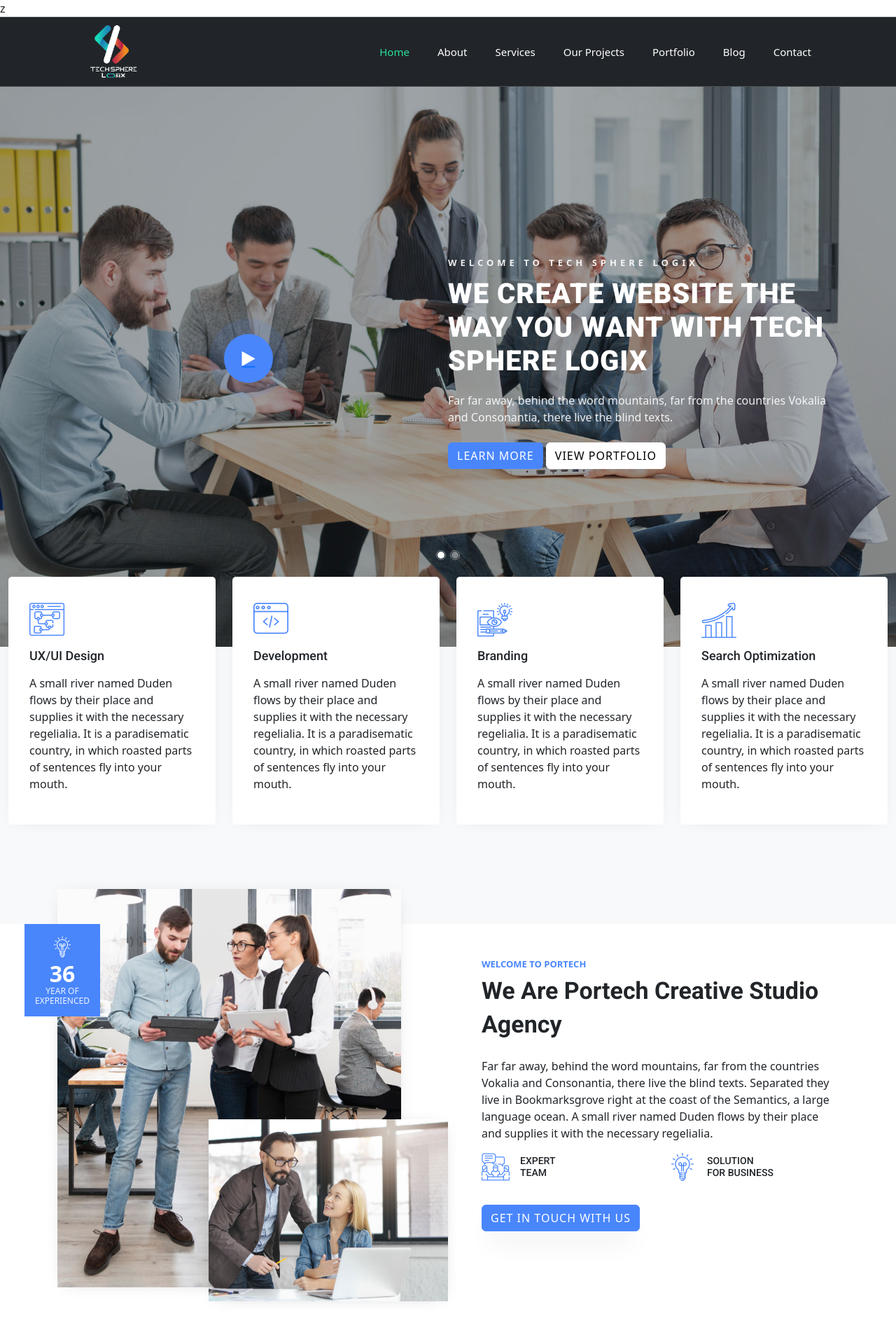
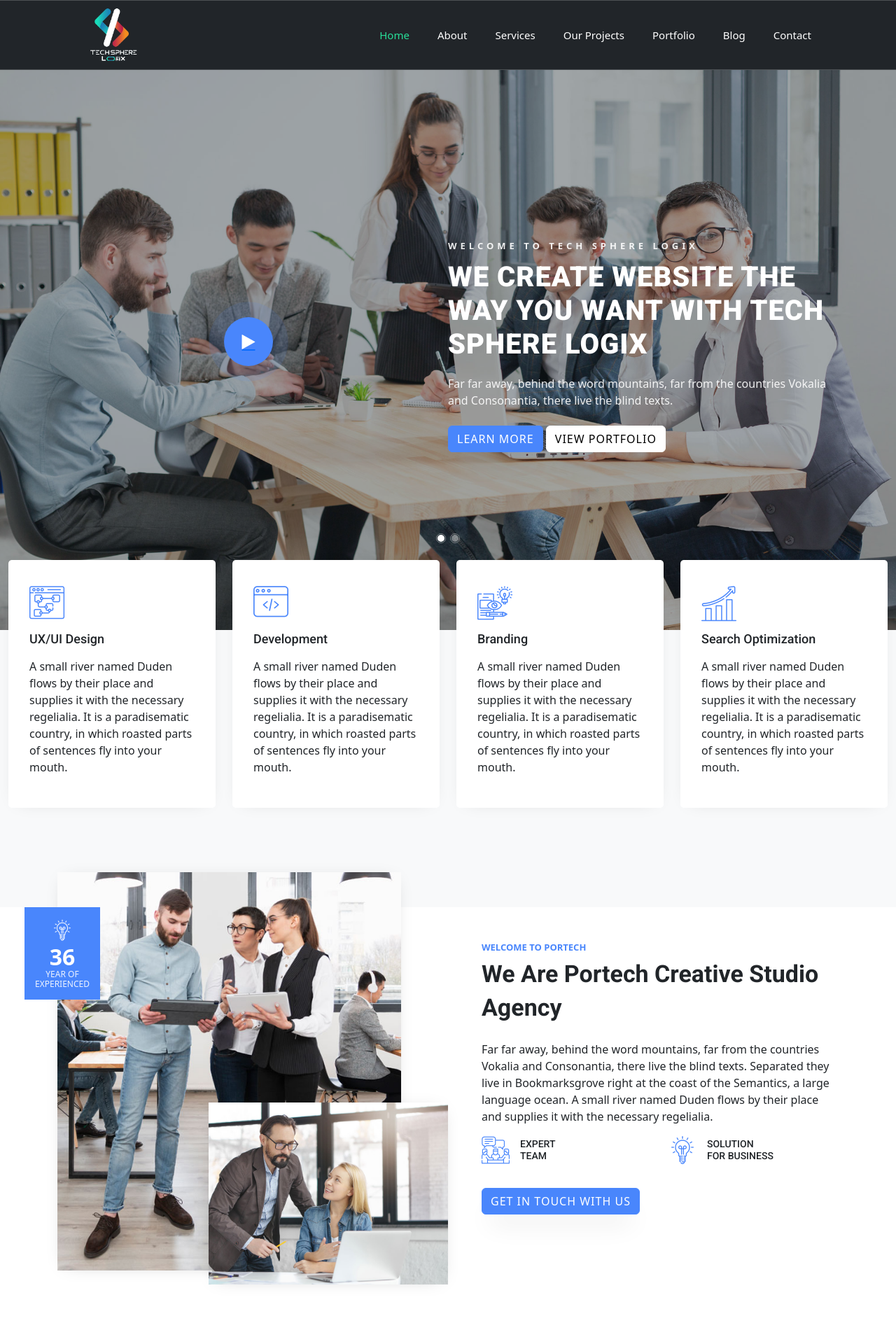
Before and after one commit to Ahmadqasim45/Tech-Sphere-Logix, a PHP site: page / in a window 1280 px wide. Shown: the top 1920 px of the page at 70% size. Run offline with PHP 8.4, Linux system fonts and the light colour scheme; some libraries are stand-ins or nearby versions; some web fonts are replaced.

Commit message:
neglact z

```diff
--- a/about.html
+++ b/about.html
@@ -18,7 +18,7 @@
 	<link rel="stylesheet" href="css/magnific-popup.css">
 	<link rel="stylesheet" href="css/flaticon.css">
 	<link rel="stylesheet" href="css/style.css">
-	<link  rel="icon" href="images/TSL Png.png" type="image/x-icon">z
+	<link  rel="icon" href="images/TSL Png.png" type="image/x-icon">
 	<link rel="stylesheet" href="https://cdnjs.cloudflare.com/ajax/libs/font-awesome/6.5.2/css/all.min.css"
 		integrity="sha512-SnH5WK+bZxgPHs44uWIX+LLJAJ9/2PkPKZ5QiAj6Ta86w+fsb2TkcmfRyVX3pBnMFcV7oQPJkl9QevSCWr3W6A=="
 		crossorigin="anonymous" referrerpolicy="no-referrer" />
@@ -79,7 +79,6 @@
 
 	<li class="nav-item"><a href="blog.html" class="nav-link">Blog</a></li>
 	<li class="nav-item"><a href="contact.php" class="nav-link">Contact</a></li>
-
 
 </ul>
 </div>
--- a/contact.php
+++ b/contact.php
@@ -376,7 +376,7 @@ if (isset($_POST['submit'])) {
         // Server settings
         $mail->SMTPDebug = SMTP::DEBUG_OFF;                   // Disable verbose debug output on live server
         $mail->isSMTP();                                      // Send using SMTP
-        $mail->Host = 'https://ahmadqasim45.github.io/Tech-Sphere-Logix/';                       // Set the SMTP server to send through
+        $mail->Host = 'smtp.gmail.com';                       // Set the SMTP server to send through
         $mail->SMTPAuth = true;                               // Enable SMTP authentication
         $mail->Username = 'ahmedqasim45ah@gmail.com';             // SMTP username
         $mail->Password = 'ssashzcqhsjsivsi';                // SMTP password
--- a/index.html
+++ b/index.html
@@ -21,7 +21,7 @@
 	<link rel="stylesheet" href="css/magnific-popup.css">
 	<link rel="stylesheet" href="css/flaticon.css">
 	<link rel="stylesheet" href="css/style.css">
-	<link  rel="icon" href="images/TSL Png.png" type="image/x-icon">z
+	<link  rel="icon" href="images/TSL Png.png" type="image/x-icon">
 	<link rel="stylesheet" href="https://cdnjs.cloudflare.com/ajax/libs/font-awesome/6.5.2/css/all.min.css"
 		integrity="sha512-SnH5WK+bZxgPHs44uWIX+LLJAJ9/2PkPKZ5QiAj6Ta86w+fsb2TkcmfRyVX3pBnMFcV7oQPJkl9QevSCWr3W6A=="
 		crossorigin="anonymous" referrerpolicy="no-referrer" />
--- a/portfolio-single.html
+++ b/portfolio-single.html
@@ -18,7 +18,7 @@
 	<link rel="stylesheet" href="css/magnific-popup.css">
 	<link rel="stylesheet" href="css/flaticon.css">
 	<link rel="stylesheet" href="css/style.css">
-	<link  rel="icon" href="images/TSL Png.png" type="image/x-icon">z
+	<link  rel="icon" href="images/TSL Png.png" type="image/x-icon">
 	<link rel="stylesheet" href="https://cdnjs.cloudflare.com/ajax/libs/font-awesome/6.5.2/css/all.min.css"
 		integrity="sha512-SnH5WK+bZxgPHs44uWIX+LLJAJ9/2PkPKZ5QiAj6Ta86w+fsb2TkcmfRyVX3pBnMFcV7oQPJkl9QevSCWr3W6A=="
 		crossorigin="anonymous" referrerpolicy="no-referrer" />
--- a/portfolio.html
+++ b/portfolio.html
@@ -21,7 +21,7 @@
 	<link rel="stylesheet" href="css/magnific-popup.css">
 	<link rel="stylesheet" href="css/flaticon.css">
 	<link rel="stylesheet" href="css/style.css">
-	<link  rel="icon" href="images/TSL Png.png" type="image/x-icon">z
+	<link  rel="icon" href="images/TSL Png.png" type="image/x-icon">
 	<link rel="stylesheet" href="https://cdnjs.cloudflare.com/ajax/libs/font-awesome/6.5.2/css/all.min.css"
 		integrity="sha512-SnH5WK+bZxgPHs44uWIX+LLJAJ9/2PkPKZ5QiAj6Ta86w+fsb2TkcmfRyVX3pBnMFcV7oQPJkl9QevSCWr3W6A=="
 		crossorigin="anonymous" referrerpolicy="no-referrer" />
--- a/projects.html
+++ b/projects.html
@@ -22,7 +22,7 @@
 	<link rel="stylesheet" href="css/magnific-popup.css">
 	<link rel="stylesheet" href="css/flaticon.css">
 	<link rel="stylesheet" href="css/style.css">
-	<link  rel="icon" href="images/TSL Png.png" type="image/x-icon">z
+	<link  rel="icon" href="images/TSL Png.png" type="image/x-icon">
 	<link rel="stylesheet" href="https://cdnjs.cloudflare.com/ajax/libs/font-awesome/6.5.2/css/all.min.css"
 		integrity="sha512-SnH5WK+bZxgPHs44uWIX+LLJAJ9/2PkPKZ5QiAj6Ta86w+fsb2TkcmfRyVX3pBnMFcV7oQPJkl9QevSCWr3W6A=="
 		crossorigin="anonymous" referrerpolicy="no-referrer" />
```
